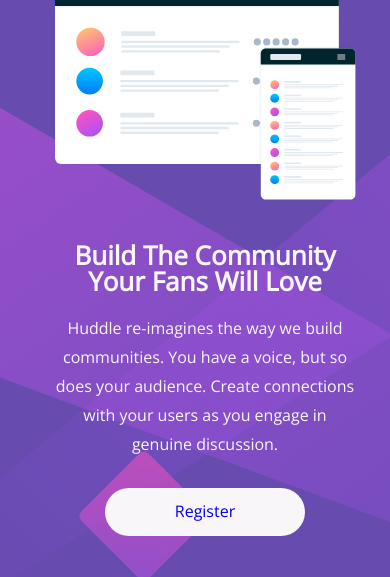
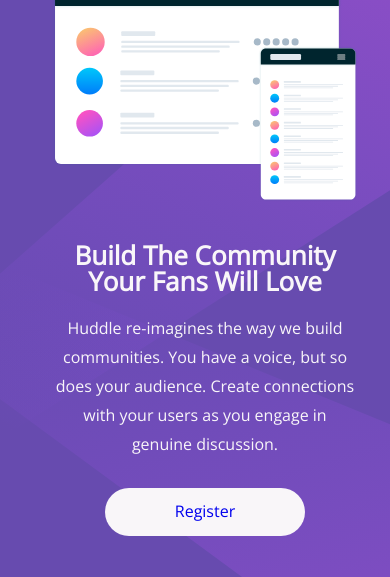
Before and after one commit to thedanielking/Huddle_landing_page, a plain HTML site: page index.html in a window 390 px wide. Shown: the part 123-700 px from the top of the page. Drawn offline with nearby package versions, Linux system fonts and the light colour scheme.

Commit message:
Update styles.css

```diff
--- a/styles.css
+++ b/styles.css
@@ -44,7 +44,7 @@ h1, h2, h3{
 /* general styles */
 body{
     min-height: 100vh;
-    background-image: url("bg-mobile.svg");
+    background-image: url("bg-desktop.svg");
     background-repeat: no-repeat;
     background-size: cover;
     background-color: var(--clr-primary-300);
@@ -193,4 +193,8 @@ body{
         padding: 10px 70px;
     }
 
+    Body{
+        Background-image: url("bg-mobile.svg);
     }
+
+    }
```
